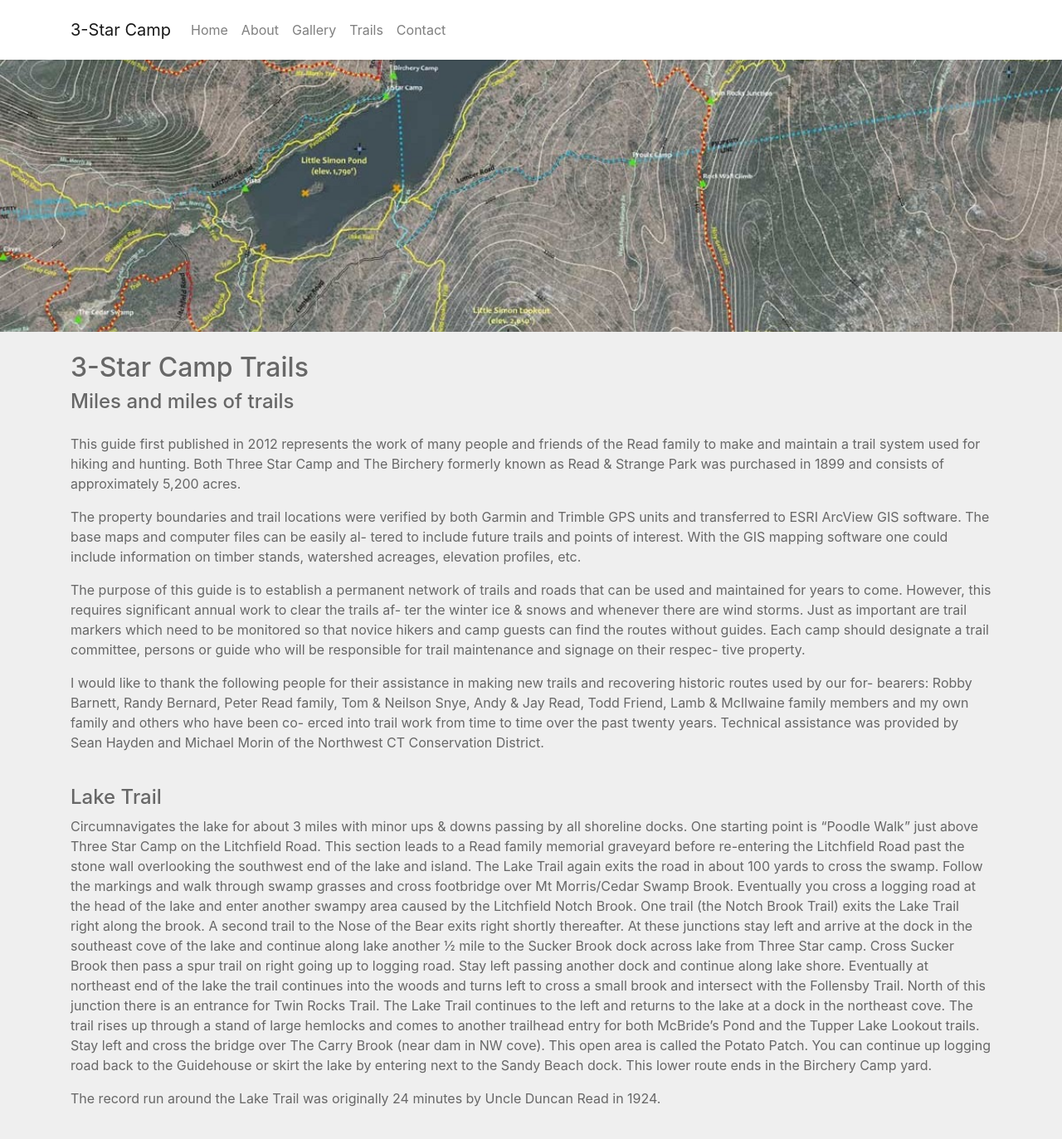
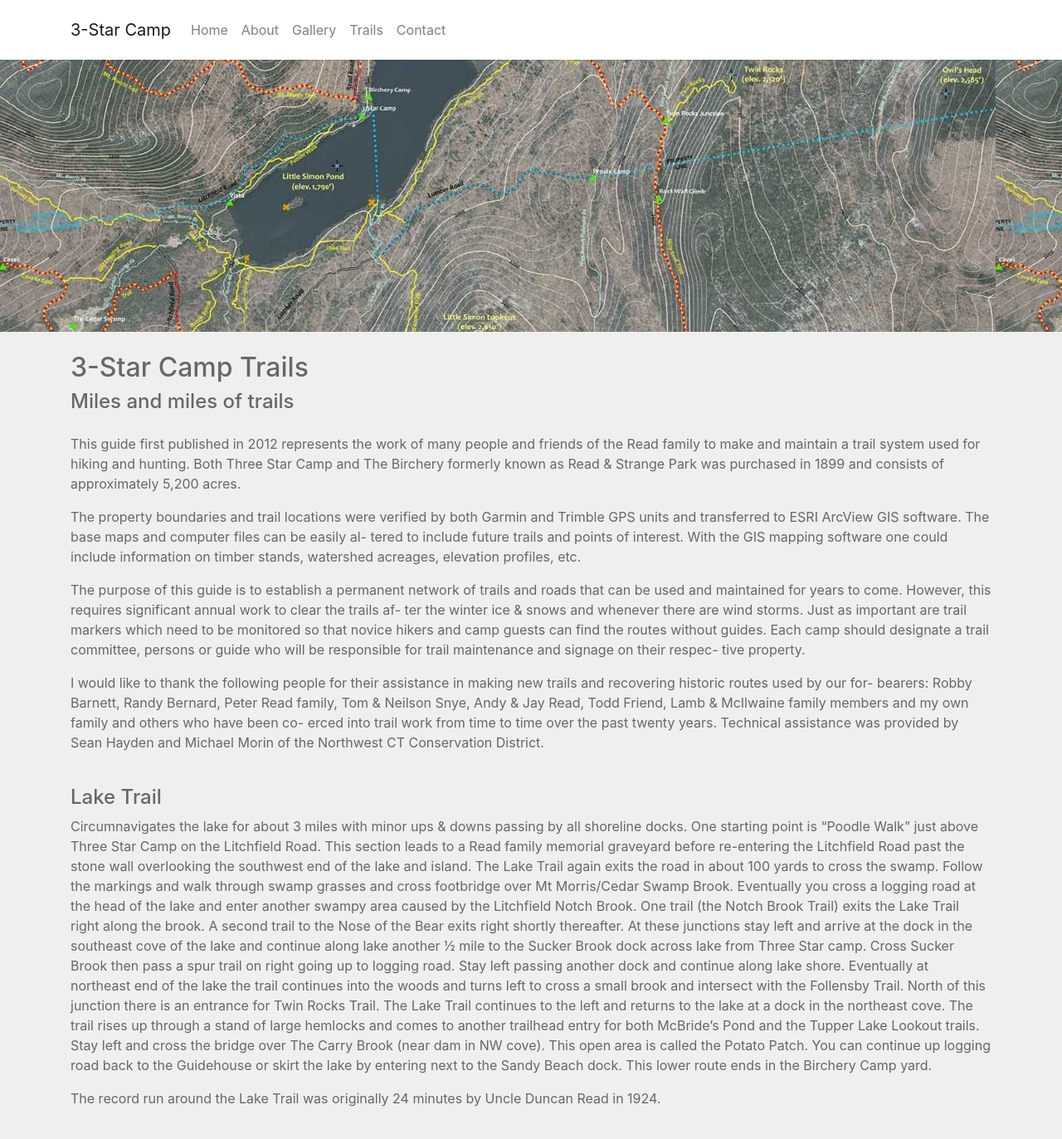
Before and after one commit to w3yz3r/w3yz3r.github.io, a Jekyll site: the page built from trails.html, in a window 1280 px wide and 1400 px high. Shown: the top 1373 px of the window at 83% size. Built offline with Jekyll 4.4.1, drawn with Linux system fonts in a browser that asks for light colours.

Commit message:
Img path fix

```diff
--- a/styles/site.scss
+++ b/styles/site.scss
@@ -26,7 +26,6 @@
 .bgimage {
   width:100%;
   height:400px;
-  background: url('{{ site.baseurl }}/img/trails.jpg');
   background-repeat: no-repeat;
   background-position: center;
   background-size:cover;
--- a/trails.html
+++ b/trails.html
@@ -2,7 +2,7 @@
 layout: default
 ---
 
-<section class="bgimage">
+<section class="bgimage" style="background: url('{{ site.baseurl }}/img/trails.jpg');">
   <div class="container-fluid">
     <div class="row">
 
```
Also changed, not shown: 1 other file.
